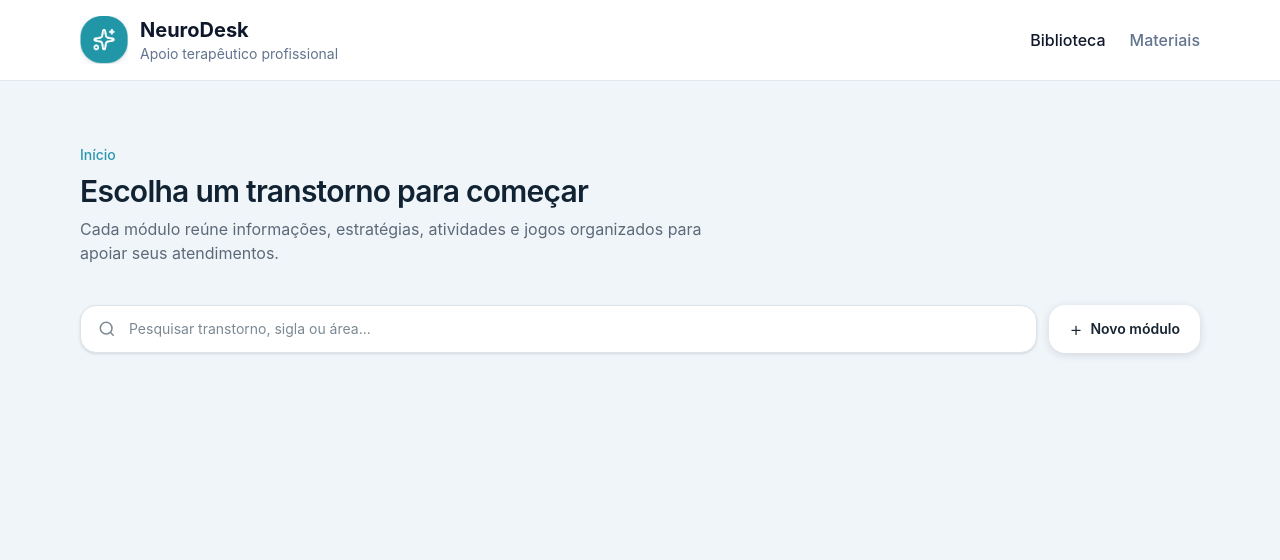
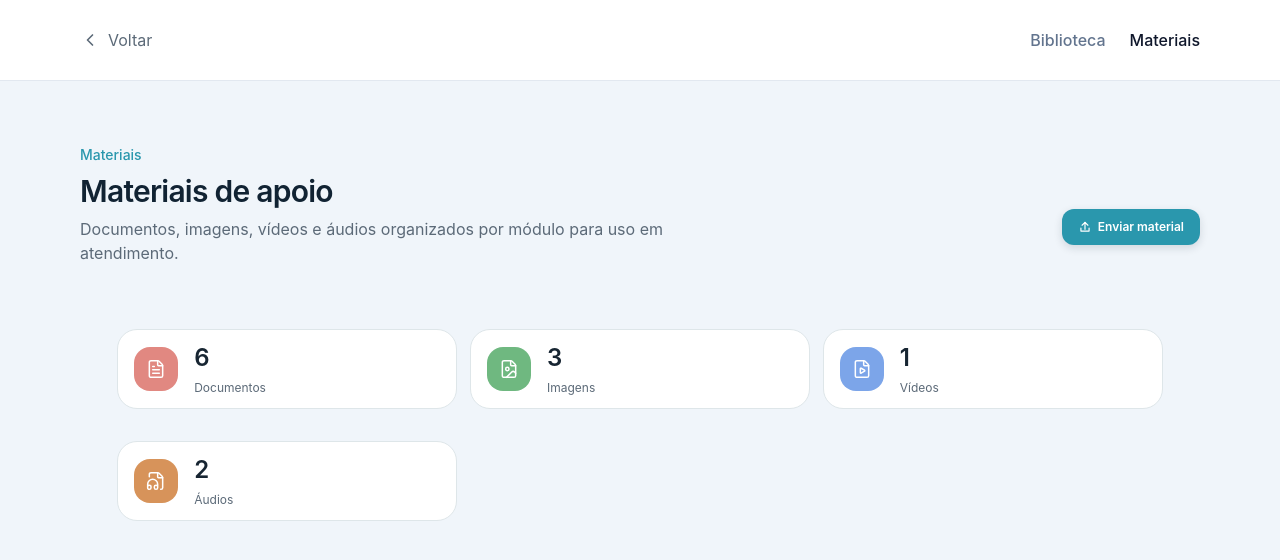
Before and after one commit to Tajetti/NeuroDesk, a React (Vite) app: page / in a window 1280 px wide. Shown: the top 560 px of the page. Built offline with nearby package versions, Linux system fonts and the light colour scheme.

Commit message:
feat: adicionando os quadros de informações dos documentos

```diff
--- a/package.json
+++ b/package.json
@@ -43,6 +43,7 @@
   "dependencies": {
     "@tailwindcss/vite": "^4.3.3",
     "electron-squirrel-startup": "^1.0.1",
+    "lucide-react": "^1.25.0",
     "react": "^19.2.7",
     "react-dom": "^19.2.7",
     "tailwindcss": "^4.3.3"
--- a/src/App.tsx
+++ b/src/App.tsx
@@ -1,11 +1,31 @@
-import Header from "./component/Header";
-import Main from "./component/Main"
+import { useState } from "react";
+import HeaderLibrary from "./component/library/Header";
+import MainLibrary from "./component/library/Main"
+
+import HeaderMaterials from './component/materials/Header';
+import MainMaterials from './component/materials/Main';
+import ContentQuantity from './component/materials/ContentQuantity';
 
 export default function App() {
+
+    const [currentScreen, setCurrentScreen] = useState('materials');
+
     return (
         <div className="min-h-screen bg-[var(--bg-color)]">
-            <Header />
-            <Main />
+            {currentScreen == 'library' && (
+                <>
+                <HeaderLibrary onOpenMaterials={() => setCurrentScreen('materials')} />
+                <MainLibrary />
+                </>
+            )}
+
+            {currentScreen == 'materials' && (
+                <>
+                    <HeaderMaterials onOpenLibrary={() => setCurrentScreen('library')}/>
+                    <MainMaterials />
+                    <ContentQuantity />
+                </>
+            )}
         </div>
     );
 }
--- a/src/component/Header.tsx
+++ b/src/component/library/Header.tsx
@@ -1,6 +1,10 @@
-import logo from '../assets/logo.png';
+import logo from '../../assets/logo.png';
 
-export default function Header() {
+type HeaderProps = {
+  onOpenMaterials: () => void;
+}
+
+export default function Header({ onOpenMaterials }: HeaderProps) {
   return (
     <header className="border-b border-slate-200 bg-white">
       <div className="mx-auto flex h-20 w-full max-w-[var(--page-max-width)] items-center justify-between px-[var(--page-padding)]">
@@ -24,7 +28,11 @@ export default function Header() {
             Biblioteca
           </button>
 
-          <button className="cursor-pointer font-medium text-slate-500 hover:text-slate-900">
+          <button
+          type='button'
+          onClick={onOpenMaterials}
+          className="cursor-pointer font-medium text-slate-500 hover:text-slate-900"
+          >
             Materiais
           </button>
         </nav>
--- /dev/null
+++ b/src/component/materials/ContentQuantity.tsx
@@ -0,0 +1,50 @@
+import {
+    LucideIcon,
+    FileText,
+    FileImage,
+    FileVideo,
+    FileAudio
+} from "lucide-react"
+
+type MaterialItem = {
+    icon: LucideIcon,
+    quantity: number,
+    label: string,
+    background: string
+}
+
+const materialsType: MaterialItem[] = [
+    { icon: FileText, quantity: 6, label: 'Documentos', background: 'var(--document-bg)' },
+    { icon: FileImage, quantity: 3, label: 'Imagens', background: 'var(--image-bg)' },
+    { icon: FileVideo, quantity: 1, label: 'Vídeos', background: 'var(--video-bg)' },
+    { icon: FileAudio, quantity: 2, label: 'Áudios', background: 'var(--audio-bg)' }
+]
+
+export default function ContentQuantity() {
+    return (
+        <section
+            className="content-quantity mx-auto w-full max-w-[var(--page-max-width)]"
+            aria-label="Quantidade de materiais"
+        >
+            {materialsType.map(({ icon: Icon, quantity, label, background }) => (
+                <article className="card-config flex items-center gap-4 px-4" key={label}>
+                    <div
+                        className="flex size-11 shrink-0 items-center justify-center rounded-2xl text-white"
+                        style={{ backgroundColor: background }}
+                    >
+                        <Icon size={20} strokeWidth={1.8} aria-hidden="true" />
+                    </div>
+
+                    <div className="leading-none">
+                        <strong className="block text-2xl font-semibold text-[var(--primary-text)]">
+                            {quantity}
+                        </strong>
+                        <span className="mt-1.5 block text-xs text-[var(--description-letter)]">
+                            {label}
+                        </span>
+                    </div>
+                </article>
+            ))}
+        </section>
+    )
+}
--- /dev/null
+++ b/src/component/materials/Header.tsx
@@ -0,0 +1,44 @@
+type HeaderProps = {
+    onOpenLibrary: () => void;
+}
+
+export default function Header({ onOpenLibrary }: HeaderProps) {
+  return (
+    <header className="border-b border-slate-200 bg-white">
+      <div className="mx-auto flex h-20 w-full max-w-[var(--page-max-width)] items-center justify-between px-[var(--page-padding)]">
+        <div className="flex items-center gap-3">
+            <button
+                type="button"
+                className="flex cursor-pointer items-center gap-2 text-[var(--description-letter)] hover:text-[var(--logo-color)]"
+                onClick={ onOpenLibrary }
+                >
+                <svg
+                    viewBox="0 0 24 24"
+                    className="size-5"
+                    fill="none"
+                    stroke="currentColor"
+                    strokeWidth="2"
+                    strokeLinecap="round"
+                    strokeLinejoin="round"
+                    aria-hidden="true"
+                >
+                    <path d="m15 18-6-6 6-6" />
+                </svg>
+
+                Voltar
+            </button>
+        </div>
+
+        <nav className="flex items-center gap-6">
+          <button className="cursor-pointer font-medium text-slate-500 hover:text-slate-900" onClick={ onOpenLibrary }>
+            Biblioteca
+          </button>
+
+          <button className="cursor-pointer font-medium text-slate-900">
+            Materiais
+          </button>
+        </nav>
+      </div>
+    </header>
+  );
+}
--- /dev/null
+++ b/src/component/materials/Main.tsx
@@ -0,0 +1,38 @@
+export default function Main() {
+    return (
+        <main className="mx-auto w-full max-w-[var(--page-max-width)] px-[var(--page-padding)] py-16">
+                <p className="text-[var(--sm-letter)] text-sm font-medium text-primary">Materiais</p>
+
+                <h2 className="text-[var(--title-letter)] mt-2 text-3xl font-semibold tracking-tight text-foreground">Materiais de apoio</h2>
+
+            <div className="text-header flex justify-between">
+                <p className="text-[var(--description-letter)] mt-2 max-w-2xl text-muted-foreground">
+                    Documentos, imagens, vídeos e áudios organizados por módulo para uso em atendimento.
+                </p>
+
+
+                <button
+                        type="button"
+                        className="flex h-9 cursor-pointer items-center gap-1.5 self-start rounded-xl bg-[var(--logo-color)] px-4 text-xs font-semibold text-white shadow-[0_3px_8px_var(--control-shadow)] transition hover:brightness-95 active:scale-[0.98]"
+                    >
+                        <svg
+                            viewBox="0 0 24 24"
+                            className="size-3.5"
+                            fill="none"
+                            stroke="currentColor"
+                            strokeWidth="2"
+                            strokeLinecap="round"
+                            strokeLinejoin="round"
+                            aria-hidden="true"
+                        >
+                            <path d="M12 16V4" />
+                            <path d="m7 9 5-5 5 5" />
+                            <path d="M5 14v5h14v-5" />
+                        </svg>
+
+                        Enviar material
+                </button>
+            </div>
+        </main>
+    )
+}
--- a/src/index.css
+++ b/src/index.css
@@ -5,6 +5,7 @@
   --sm-letter: #2a97ad;
   --title-letter: #112333;
   --description-letter: #5c6a78;
+  --text-button: #f8fdfe;
   --background-input: #f6f9fe;
   --border-color: #dce5e9;
   --primary-text: #172532;
@@ -13,6 +14,11 @@
   --control-shadow: rgba(23, 37, 50, 0.14);
   --page-max-width: 1600px;
   --page-padding: 80px;
+  --bg-button: #2094a9;
+  --document-bg: #e18881;
+  --image-bg: #6fb880;
+  --video-bg: #7ca5e9;
+  --audio-bg: #d7935a;
 }
 
 body {
@@ -27,3 +33,19 @@ body {
 input[type="search"]::-webkit-search-cancel-button {
   cursor: pointer;
 }
+.content-quantity {
+  display: grid;
+  grid-template-columns: repeat(auto-fit, minmax(min(100%, 280px), 340px));
+  justify-content: center;
+  gap: 32px clamp(12px, 1vw, 20px);
+  padding-inline: clamp(16px, 5vw, var(--page-padding));
+}
+
+.card-config {
+  width: 340px;
+  max-width: 100%;
+  height: 80px;
+  border-radius: 20px;
+  background-color: white;
+  border: 1px solid #dee6e9;
+}
```
Also changed, not shown: src/component/library/Main.tsx (renamed from src/component/Main.tsx), 6 other files (tests, documents, lock files or other folders).
